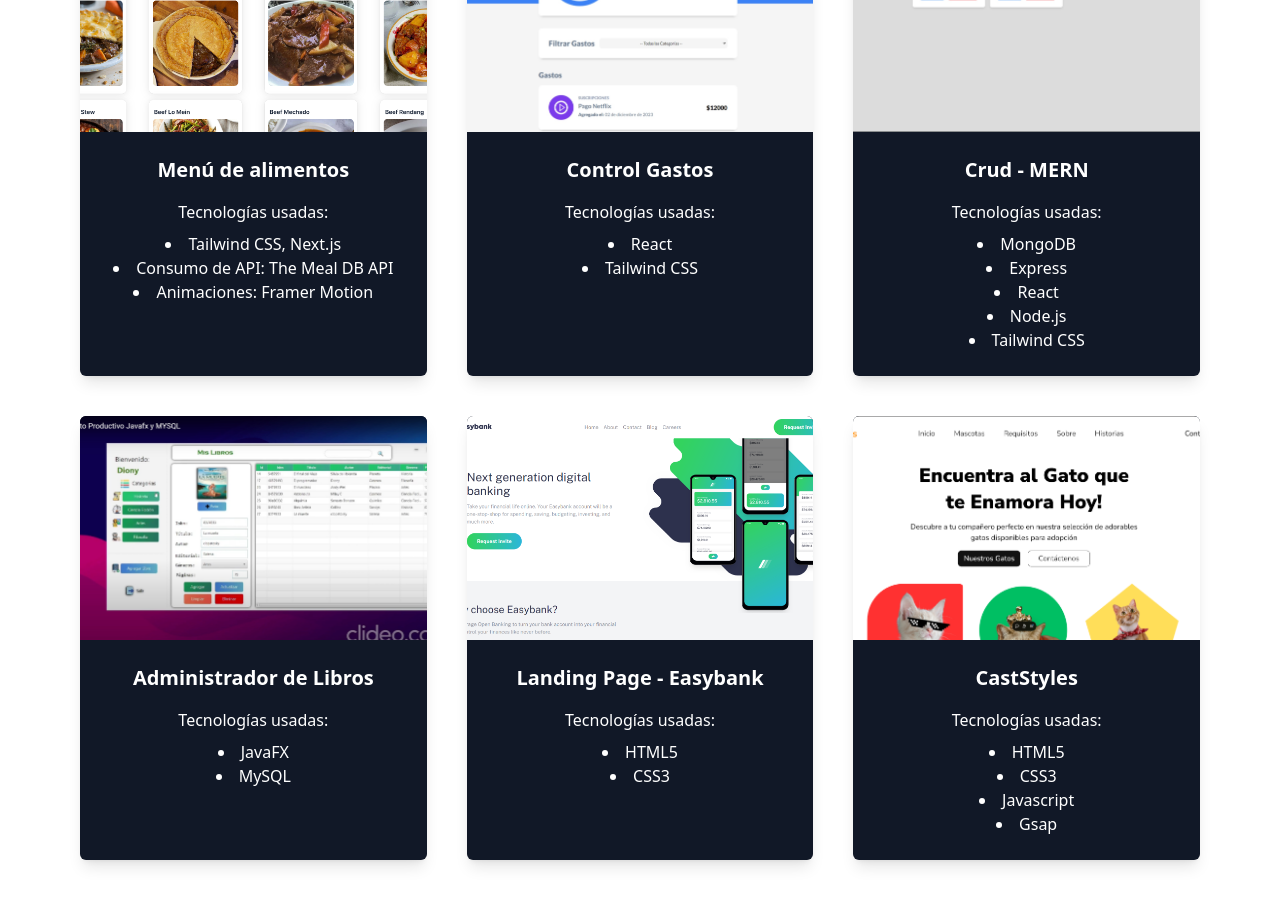
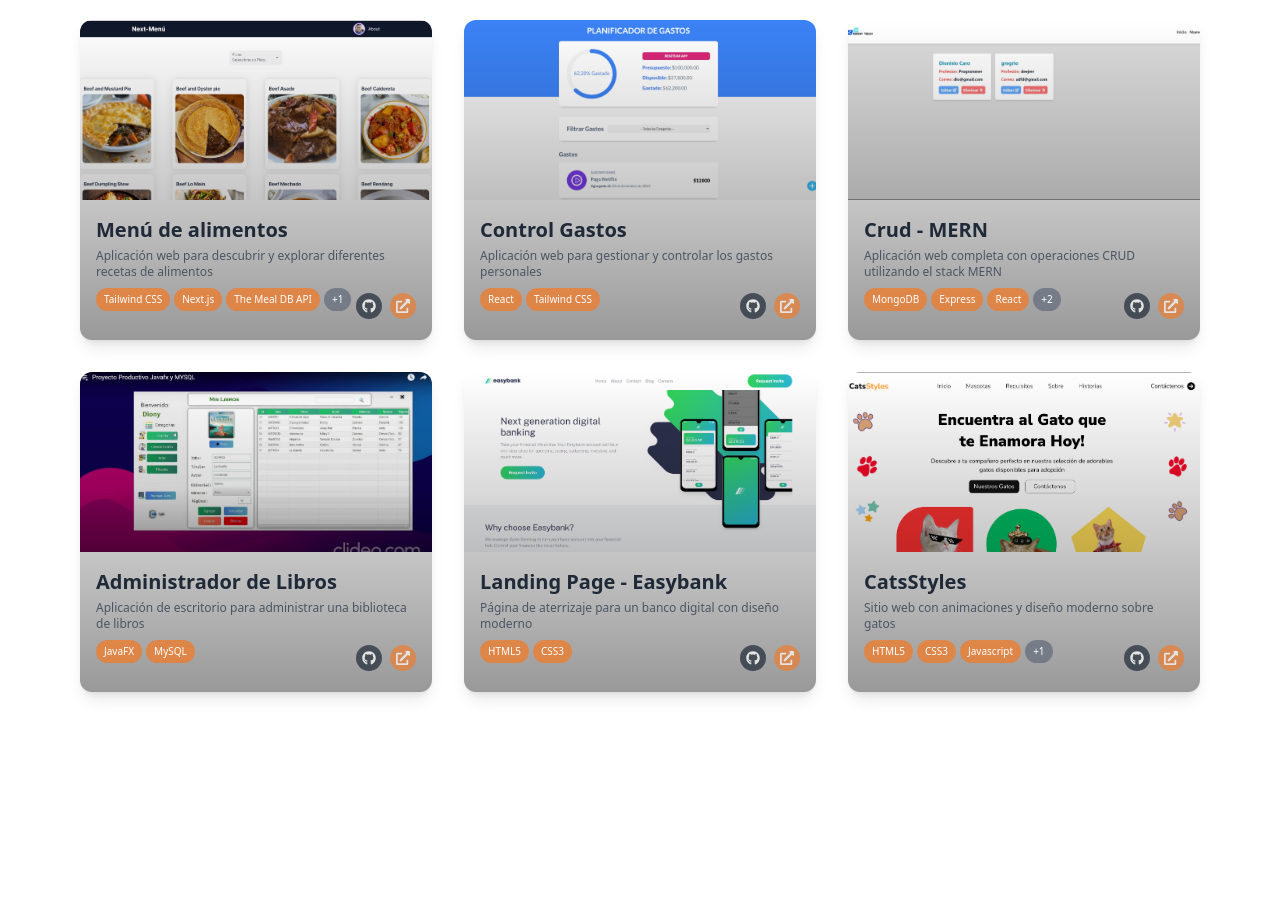
Before and after one commit to DionyJC/Nuevo-Portafolio, a React (Vite) app: page / in a window 1280 px wide. Shown: the part 1900-2806 px from the top of the page. After the commit the page ends 2672 px from the top, so only its background shows below. Built offline with nearby package versions, Linux system fonts and the light colour scheme; a web font is replaced by a local one.

Commit message:
mejorando cards de los proyectos

```diff
--- a/src/components/Projects.jsx
+++ b/src/components/Projects.jsx
@@ -4,187 +4,202 @@ import imgTres from "../assets/3.jpg";
 import imgCuatro from "../assets/4.jpg";
 import imgCinco from "../assets/5.png";
 import imgSeis from "../assets/6.png";
+import { motion } from "framer-motion";
+import { useState } from "react";
+import { FaGithub, FaExternalLinkAlt } from "react-icons/fa";
 
 const Projects = () => {
+  const projects = [
+    {
+      id: 1,
+      title: "Menú de alimentos",
+      image: imgUno,
+      description: "Aplicación web para descubrir y explorar diferentes recetas de alimentos",
+      tech: ["Tailwind CSS", "Next.js", "The Meal DB API", "Framer Motion"],
+      url: "https://next-menu-mocha.vercel.app/",
+      github: "#",
+    },
+    {
+      id: 2,
+      title: "Control Gastos",
+      image: imgDos,
+      description: "Aplicación web para gestionar y controlar los gastos personales",
+      tech: ["React", "Tailwind CSS"],
+      url: "https://control-gastos-red.vercel.app/",
+      github: "#",
+    },
+    {
+      id: 3,
+      title: "Crud - MERN",
+      image: imgTres,
+      description: "Aplicación web completa con operaciones CRUD utilizando el stack MERN",
+      tech: ["MongoDB", "Express", "React", "Node.js", "Tailwind CSS"],
+      url: "https://mern-crud-frontend-sigma.vercel.app/",
+      github: "#",
+    },
+    {
+      id: 4,
+      title: "Administrador de Libros",
+      image: imgCuatro,
+      description: "Aplicación de escritorio para administrar una biblioteca de libros",
+      tech: ["JavaFX", "MySQL"],
+      url: "https://www.youtube.com/watch?v=kcMOSFavAcY&list=LL&index=29&t=206s",
+      github: "#",
+    },
+    {
+      id: 5,
+      title: "Landing Page - Easybank",
+      image: imgCinco,
+      description: "Página de aterrizaje para un banco digital con diseño moderno",
+      tech: ["HTML5", "CSS3"],
+      url: "https://easybank-web-red.vercel.app/",
+      github: "#",
+    },
+    {
+      id: 6,
+      title: "CatsStyles",
+      image: imgSeis,
+      description: "Sitio web con animaciones y diseño moderno sobre gatos",
+      tech: ["HTML5", "CSS3", "Javascript", "Gsap"],
+      url: "https://cats-styles-6jkakiv9o-diony-caros-projects.vercel.app/",
+      github: "#",
+    },
+  ];
+
+  const [hoveredId, setHoveredId] = useState(null);
+
+  // Variantes para la animación de aparición
+  const containerVariants = {
+    hidden: { opacity: 0 },
+    visible: {
+      opacity: 1,
+      transition: {
+        staggerChildren: 0.2
+      }
+    }
+  };
+
+  const cardVariants = {
+    hidden: { y: 50, opacity: 0 },
+    visible: {
+      y: 0,
+      opacity: 1,
+      transition: {
+        type: "spring",
+        stiffness: 100,
+        damping: 12
+      }
+    }
+  };
+
   return (
     <section
       id="projects"
       className="flex flex-col mx-auto pb-10 py-4 px-6 sm:px-20 dark:bg-gray-900 transition-colors duration-300"
     >
-      <h1 className="text-4xl sm:text-5xl text-gray-600 dark:text-gray-300 font-bold text-center">
+      <h1 className="text-4xl sm:text-5xl text-gray-600 dark:text-gray-300 font-bold text-center mb-4">
         Proyectos
       </h1>
+      <p className="text-center text-gray-600 dark:text-gray-400 mb-12 max-w-3xl mx-auto">
+        Una selección de proyectos que he desarrollado usando diferentes tecnologías y enfoques.
+        Cada proyecto representa un desafío único y una oportunidad para aprender algo nuevo.
+      </p>
 
-      {/* Grid responsivo para las cards */}
-      <div className="grid grid-cols-1 sm:grid-cols-2 lg:grid-cols-3 gap-10 my-10">
-        {/* Card de cada proyecto */}
-        <div className="group bg-gray-900 dark:bg-gray-800 rounded-md shadow-lg overflow-hidden transform transition-transform duration-300 hover:scale-105">
-          <a
-            href="https://next-menu-mocha.vercel.app/"
-            target="_blank"
-            rel="noopener noreferrer"
-            className="block"
+      <motion.div
+        className="grid grid-cols-1 md:grid-cols-2 lg:grid-cols-3 gap-8 my-10 max-w-6xl mx-auto"
+        variants={containerVariants}
+        initial="hidden"
+        whileInView="visible"
+        viewport={{ once: true, amount: 0.1 }}
+      >
+        {projects.map((project) => (
+          <motion.div
+            key={project.id}
+            className="relative rounded-xl overflow-hidden shadow-lg bg-white dark:bg-gray-800 h-[320px] cursor-pointer group"
+            variants={cardVariants}
+            onMouseEnter={() => setHoveredId(project.id)}
+            onMouseLeave={() => setHoveredId(null)}
+            onClick={() => window.open(project.url, '_blank', 'noopener,noreferrer')}
           >
-            <img
-              src={imgUno}
-              alt="Proyecto de Menú de Alimentos"
-              className="w-full h-48 sm:h-56 object-cover"
+            <motion.div
+              className="absolute inset-0 bg-gradient-to-b from-transparent to-black/80 z-10"
+              initial={{ opacity: 0 }}
+              animate={{
+                opacity: hoveredId === project.id ? 1 : 0.5
+              }}
+              transition={{ duration: 0.3 }}
             />
-            <div className="p-6">
-              <h2 className="text-xl font-bold text-white text-center mb-4">
-                Menú de alimentos
-              </h2>
-              <p className="text-white text-center">
-                Tecnologías usadas:
-                <ul className="list-disc list-inside mt-2">
-                  <li>Tailwind CSS, Next.js</li>
-                  <li>Consumo de API: The Meal DB API</li>
-                  <li>Animaciones: Framer Motion</li>
-                </ul>
-              </p>
-            </div>
-          </a>
-        </div>
 
-        <div className="group bg-gray-900 dark:bg-gray-800 rounded-md shadow-lg overflow-hidden transform transition-transform duration-300 hover:scale-105">
-          <a
-            href="https://control-gastos-red.vercel.app/"
-            target="_blank"
-            rel="noopener noreferrer"
-            className="block"
-          >
-            <img
-              src={imgDos}
-              alt="Control Gastos"
-              className="w-full h-48 sm:h-56 object-cover"
-            />
-            <div className="p-6">
-              <h2 className="text-xl font-bold text-white text-center mb-4">
-                Control Gastos
-              </h2>
-              <p className="text-white text-center">
-                Tecnologías usadas:
-                <ul className="list-disc list-inside mt-2">
-                  <li>React</li>
-                  <li>Tailwind CSS</li>
-                </ul>
-              </p>
-            </div>
-          </a>
-        </div>
+            <motion.div className="h-[180px] overflow-hidden">
+              <motion.img
+                src={project.image}
+                alt={project.title}
+                className="w-full h-full object-cover"
+                initial={{ scale: 1 }}
+                animate={{
+                  scale: hoveredId === project.id ? 1.1 : 1
+                }}
+                transition={{ duration: 0.5 }}
+              />
+            </motion.div>
 
-        <div className="group bg-gray-900 dark:bg-gray-800 rounded-md shadow-lg overflow-hidden transform transition-transform duration-300 hover:scale-105 ">
-          <a
-            href="https://mern-crud-frontend-sigma.vercel.app/"
-            target="_blank"
-            rel="noopener noreferrer"
-            className="block"
-          >
-            <img
-              src={imgTres}
-              alt="Crud - MERN"
-              className="w-full h-48 sm:h-56 object-cover"
-            />
-            <div className="p-6">
-              <h2 className="text-xl font-bold text-white text-center mb-4">
-                Crud - MERN
-              </h2>
-              <p className="text-white text-center">
-                Tecnologías usadas:
-                <ul className="list-disc list-inside mt-2">
-                  <li>MongoDB</li>
-                  <li>Express</li>
-                  <li>React</li>
-                  <li>Node.js</li>
-                  <li>Tailwind CSS</li>
-                </ul>
-              </p>
-            </div>
-          </a>
-        </div>
+            <motion.div
+              className="p-4 z-20 text-gray-800 dark:text-white relative"
+            >
+              <h2 className="text-xl font-bold mb-1 group-hover:text-[#ED7D31] transition-colors">{project.title}</h2>
+              <p className="text-xs text-gray-600 dark:text-gray-300 mb-2 line-clamp-2">{project.description}</p>
 
-        <div className="group bg-gray-900 dark:bg-gray-800 rounded-md shadow-lg overflow-hidden transform transition-transform duration-300 hover:scale-105">
-          <a
-            href="https://www.youtube.com/watch?v=kcMOSFavAcY&list=LL&index=29&t=206s"
-            target="_blank"
-            rel="noopener noreferrer"
-            className="block"
-          >
-            <img
-              src={imgCuatro}
-              alt="Administrador de Libros"
-              className="w-full h-48 sm:h-56 object-cover"
-            />
-            <div className="p-6">
-              <h2 className="text-xl font-bold text-white text-center mb-4">
-                Administrador de Libros
-              </h2>
-              <p className="text-white text-center">
-                Tecnologías usadas:
-                <ul className="list-disc list-inside mt-2">
-                  <li>JavaFX</li>
-                  <li>MySQL</li>
-                </ul>
-              </p>
-            </div>
-          </a>
-        </div>
+              <div className="flex flex-wrap gap-1 mb-2">
+                {project.tech.slice(0, 3).map((tech, index) => (
+                  <span
+                    key={index}
+                    className="text-[10px] px-2 py-1 bg-[#ED7D31]/80 rounded-full text-white"
+                  >
+                    {tech}
+                  </span>
+                ))}
+                {project.tech.length > 3 && (
+                  <span className="text-[10px] px-2 py-1 bg-gray-500/80 rounded-full text-white">
+                    +{project.tech.length - 3}
+                  </span>
+                )}
+              </div>
 
-        <div className="group bg-gray-900 dark:bg-gray-800 rounded-md shadow-lg overflow-hidden transform transition-transform duration-300 hover:scale-105">
-          <a
-            href="https://easybank-web-red.vercel.app/"
-            target="_blank"
-            rel="noopener noreferrer"
-            className="block"
-          >
-            <img
-              src={imgCinco}
-              alt="Landing Page - Easybank"
-              className="w-full h-48 sm:h-56 object-cover"
-            />
-            <div className="p-6">
-              <h2 className="text-xl font-bold text-white text-center mb-4">
-                Landing Page - Easybank
-              </h2>
-              <p className="text-white text-center">
-                Tecnologías usadas:
-                <ul className="list-disc list-inside mt-2">
-                  <li>HTML5</li>
-                  <li>CSS3</li>
-                </ul>
-              </p>
-            </div>
-          </a>
-        </div>
-        <div className="group bg-gray-900 dark:bg-gray-800 rounded-md shadow-lg overflow-hidden transform transition-transform duration-300 hover:scale-105">
-          <a
-            href="https://cats-styles-6jkakiv9o-diony-caros-projects.vercel.app/"
-            target="_blank"
-            rel="noopener noreferrer"
-            className="block"
-          >
-            <img
-              src={imgSeis}
-              alt="Landing Page - Easybank"
-              className="w-full h-48 sm:h-56 object-cover"
-            />
-            <div className="p-6">
-              <h2 className="text-xl font-bold text-white text-center mb-4">
-                CastStyles
-              </h2>
-              <p className="text-white text-center">
-                Tecnologías usadas:
-                <ul className="list-disc list-inside mt-2">
-                  <li>HTML5</li>
-                  <li>CSS3</li>
-                  <li>Javascript</li>
-                  <li>Gsap</li>
-                </ul>
-              </p>
-            </div>
-          </a>
-        </div>
-      </div>
+              <motion.div
+                className="flex gap-2 absolute bottom-4 right-4"
+                initial={{ opacity: 0.7 }}
+                animate={{
+                  opacity: hoveredId === project.id ? 1 : 0.7,
+                  scale: hoveredId === project.id ? 1.1 : 1
+                }}
+                transition={{ duration: 0.2 }}
+              >
+                <a
+                  href={project.github}
+                  target="_blank"
+                  rel="noopener noreferrer"
+                  className="p-1.5 bg-gray-800 rounded-full hover:bg-gray-700 transition-colors text-white z-30"
+                  onClick={(e) => e.stopPropagation()}
+                >
+                  <FaGithub className="text-sm" />
+                </a>
+                <a
+                  href={project.url}
+                  target="_blank"
+                  rel="noopener noreferrer"
+                  className="p-1.5 bg-[#ED7D31] rounded-full hover:bg-[#ED7D31]/80 transition-colors text-white z-30"
+                  onClick={(e) => e.stopPropagation()}
+                >
+                  <FaExternalLinkAlt className="text-sm" />
+                </a>
+              </motion.div>
+            </motion.div>
+
+            {/* Efecto de hover */}
+            <div className="absolute inset-0 bg-black/5 dark:bg-white/5 opacity-0 group-hover:opacity-100 transition-opacity duration-300"></div>
+          </motion.div>
+        ))}
+      </motion.div>
     </section>
   );
 };
```
